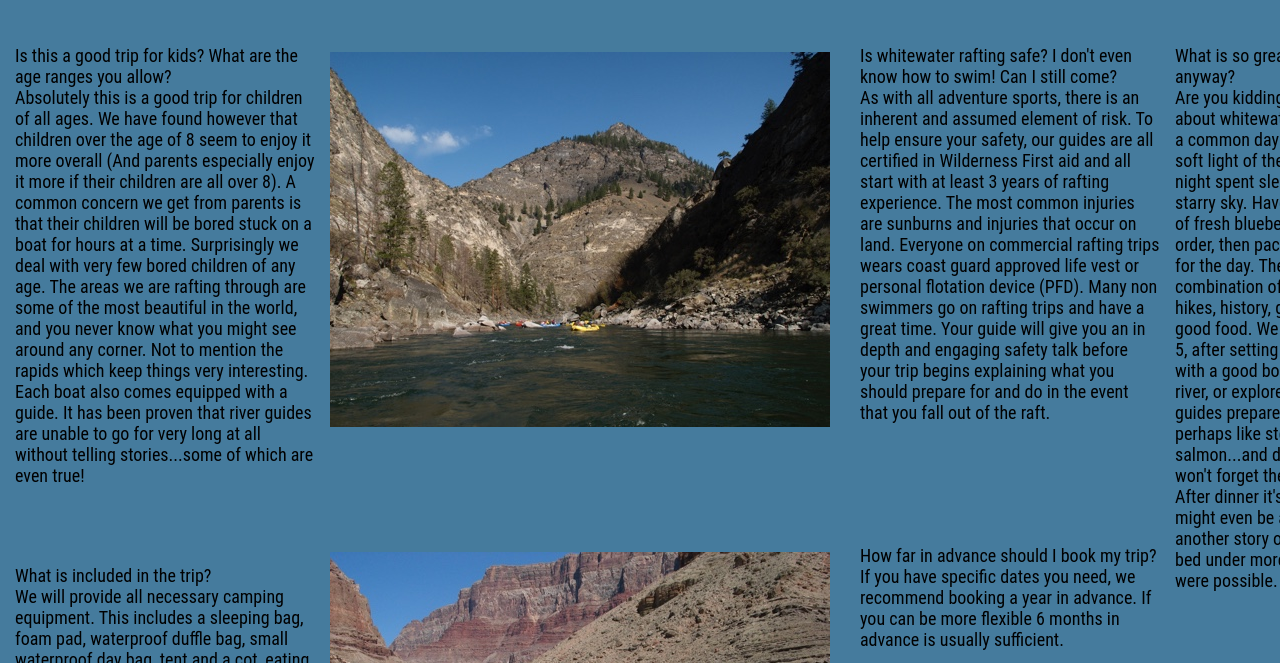
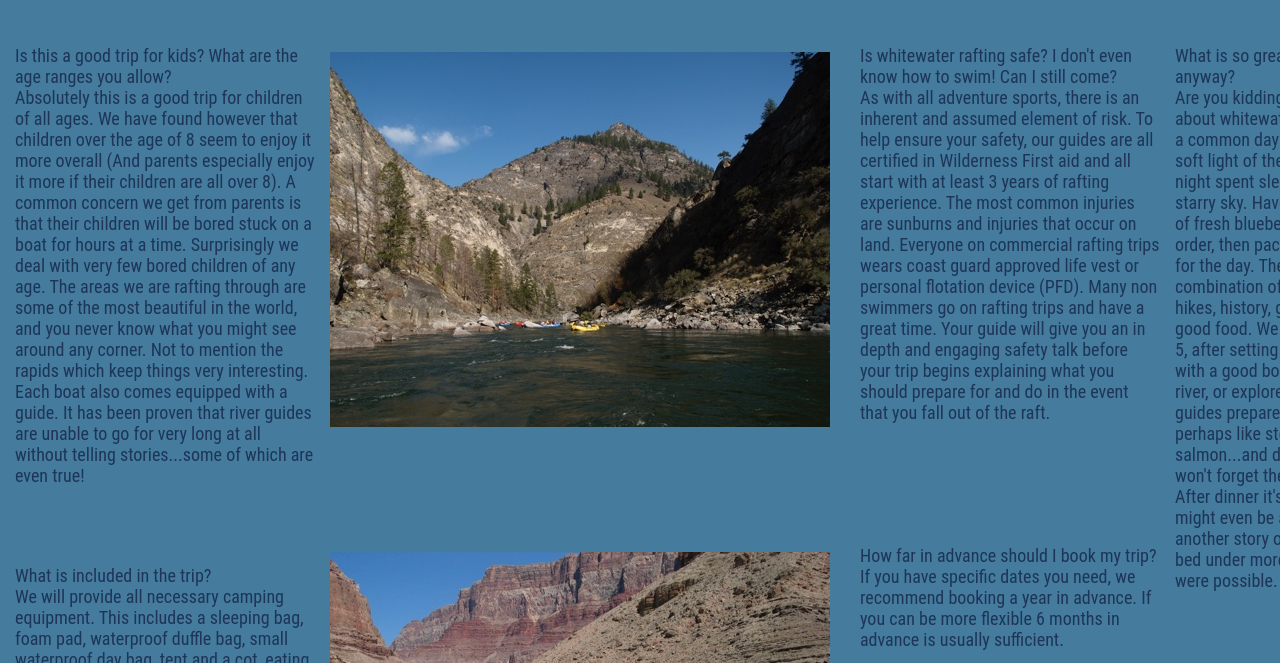
Before and after one commit to thomasbbrooks/wdd130, a plain HTML site: page wwr/faq.html in a window 1280 px wide. Shown: the part 137-800 px from the top of the page. Drawn offline with Linux system fonts and the light colour scheme.

Commit message:
font color

```diff
--- a/wwr/faq.html
+++ b/wwr/faq.html
@@ -84,7 +84,7 @@
         <div id="centeralign3">
         <p>
             How far in advance should I book my trip?<br />
-            If you have specific dates you need, we recommend booking a year in advance. If you can be more flexible 6 months in advance is usually sufficient.</p>
+            If you have specific dates you need, we recommend booking a year in advance. If you can be more flexible 6 months in advance is usually sufficient.
         </p>
         </div>
         </div>
--- a/wwr/styles/style.css
+++ b/wwr/styles/style.css
@@ -249,6 +249,7 @@ h3{
     display:grid;
     grid-template-columns: repeat(4, 1fr);
     grid-template-rows: repeat(3, 500px);
+    color: #1d3557;
 }
 
 #leftalign1{
```
